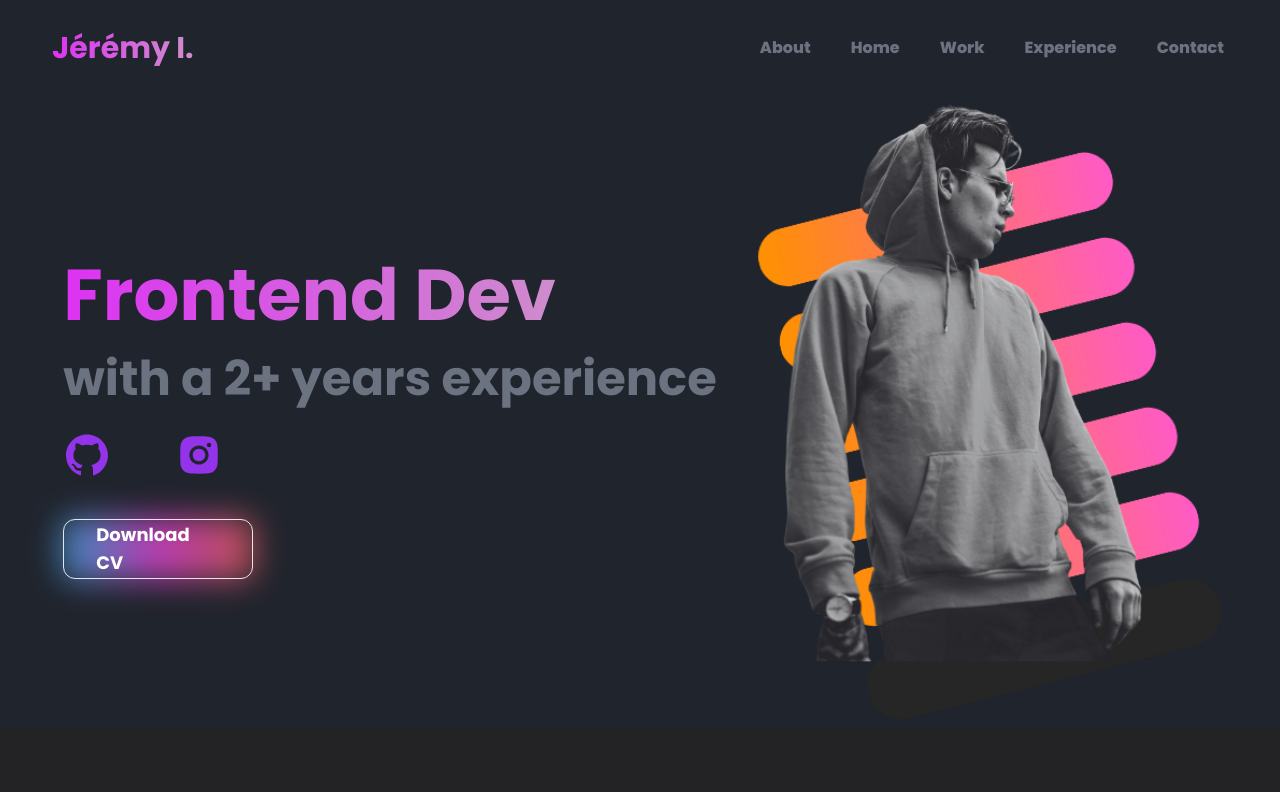
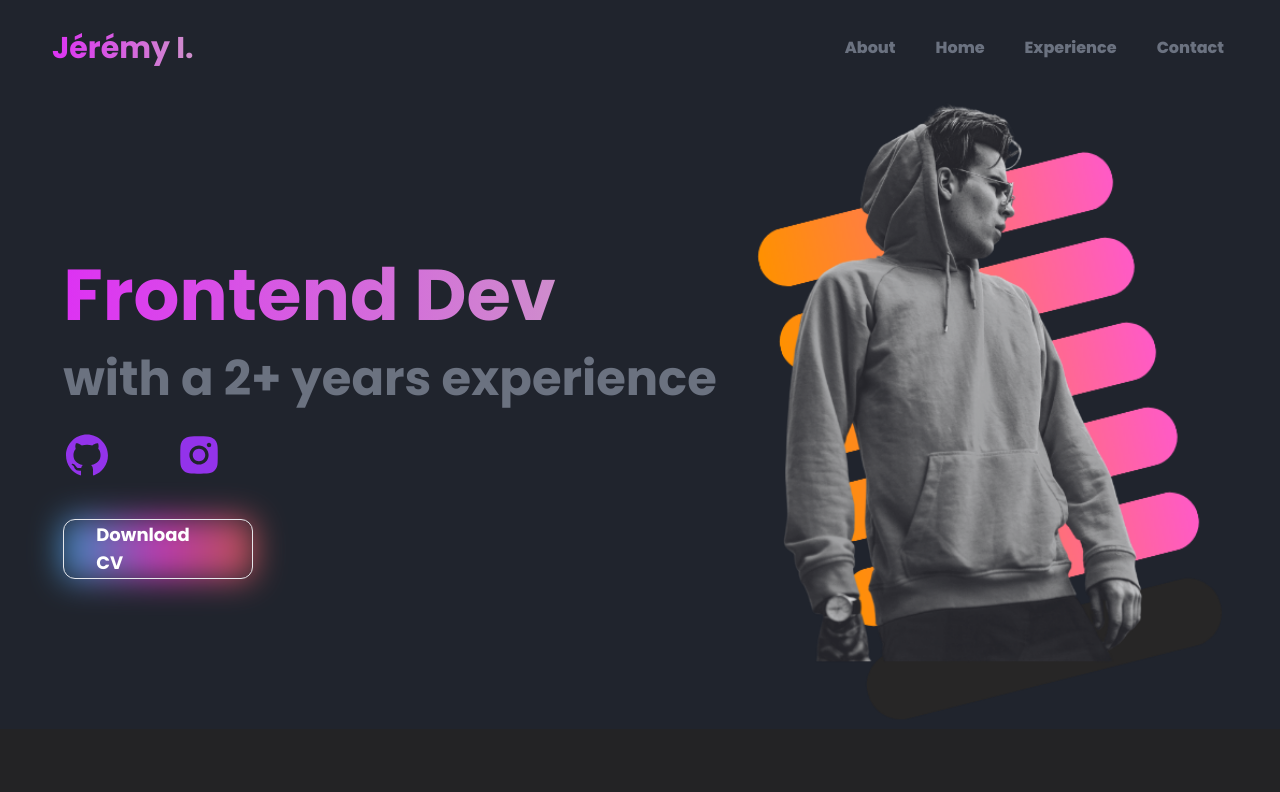
Before and after one commit to jeremxdev/portfolio-site, a React (Create React App) app: page / in a window 1280 px wide. Shown: the top 792 px of the page. Built offline with nearby package versions, Linux system fonts and the light colour scheme.

Commit message:
Change a link to the Navbar

```diff
--- a/src/components/Navbar.jsx
+++ b/src/components/Navbar.jsx
@@ -15,7 +15,7 @@ const Navbar = () => {
             <ul className='hidden md:flex'>
                 <li className='p-5'><a href="#about" className='hover:text-white animation duration-500'>About</a></li>
                 <li className='p-5'><a href="#home" className='hover:text-white animation duration-500'>Home</a></li>
-                <li className='p-5'><a href="#work" className='hover:text-white animation duration-500'>Work</a></li>
+                {/*<li className='p-5'><a href="#work" className='hover:text-white animation duration-500'>Work</a></li>*/}
                 <li className='p-5'><a href="#experience" className='hover:text-white animation duration-500'>Experience</a></li>
                 <li className='p-5'><a href="#contact" className='hover:text-white animation duration-500'>Contact</a></li>
             </ul>
@@ -29,7 +29,7 @@ const Navbar = () => {
                 <ul className='p-8 text-2xl'>
                     <li className='p-5'><a href="#about" className='hover:text-white animation duration-500'>About</a></li>
                     <li className='p-5'><a href="#home" className='hover:text-white animation duration-500'>Home</a></li>
-                    <li className='p-5'><a href="#work" className='hover:text-white animation duration-500'>Work</a></li>
+                    {/*<li className='p-5'><a href="#work" className='hover:text-white animation duration-500'>Work</a></li>*/}
                     <li className='p-5'><a href="#experience" className='hover:text-white animation duration-500'>Experience</a></li>
                     <li className='p-5'><a href="#contact" className='hover:text-white animation duration-500'>Contact</a></li>
                 </ul>
```
